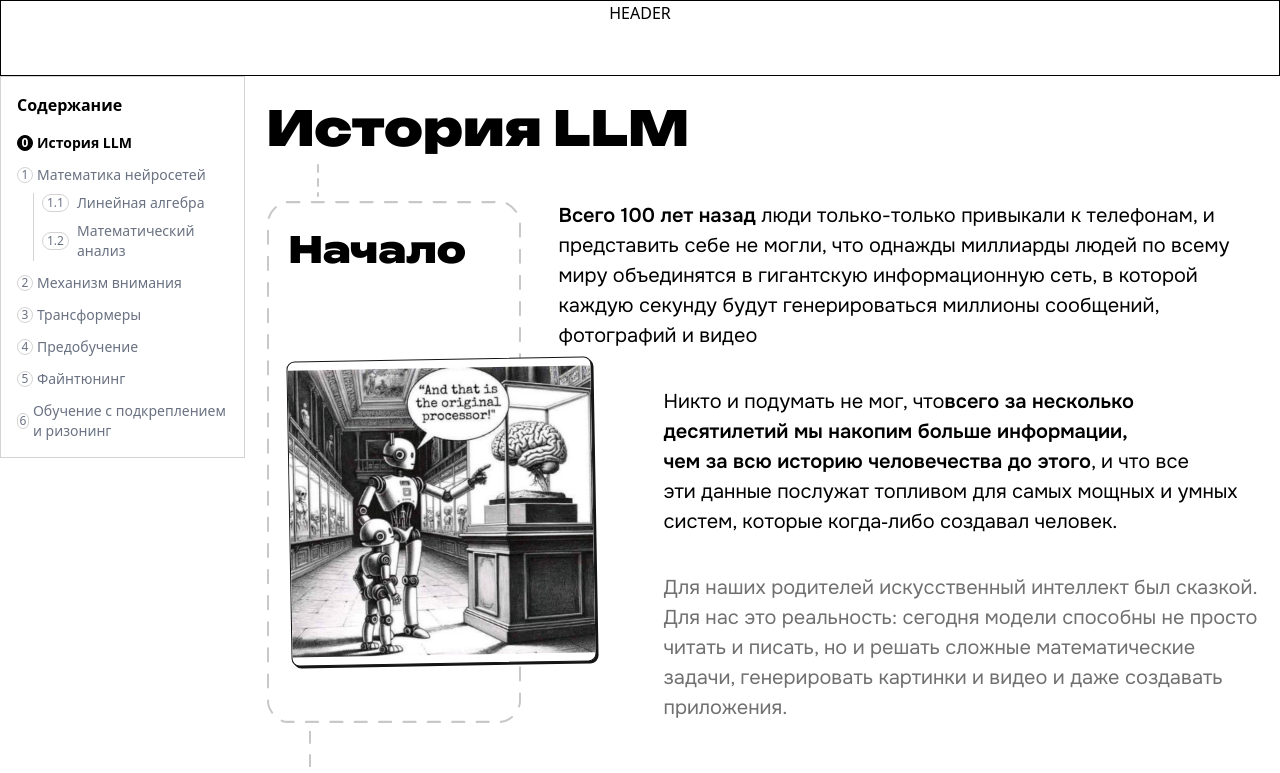
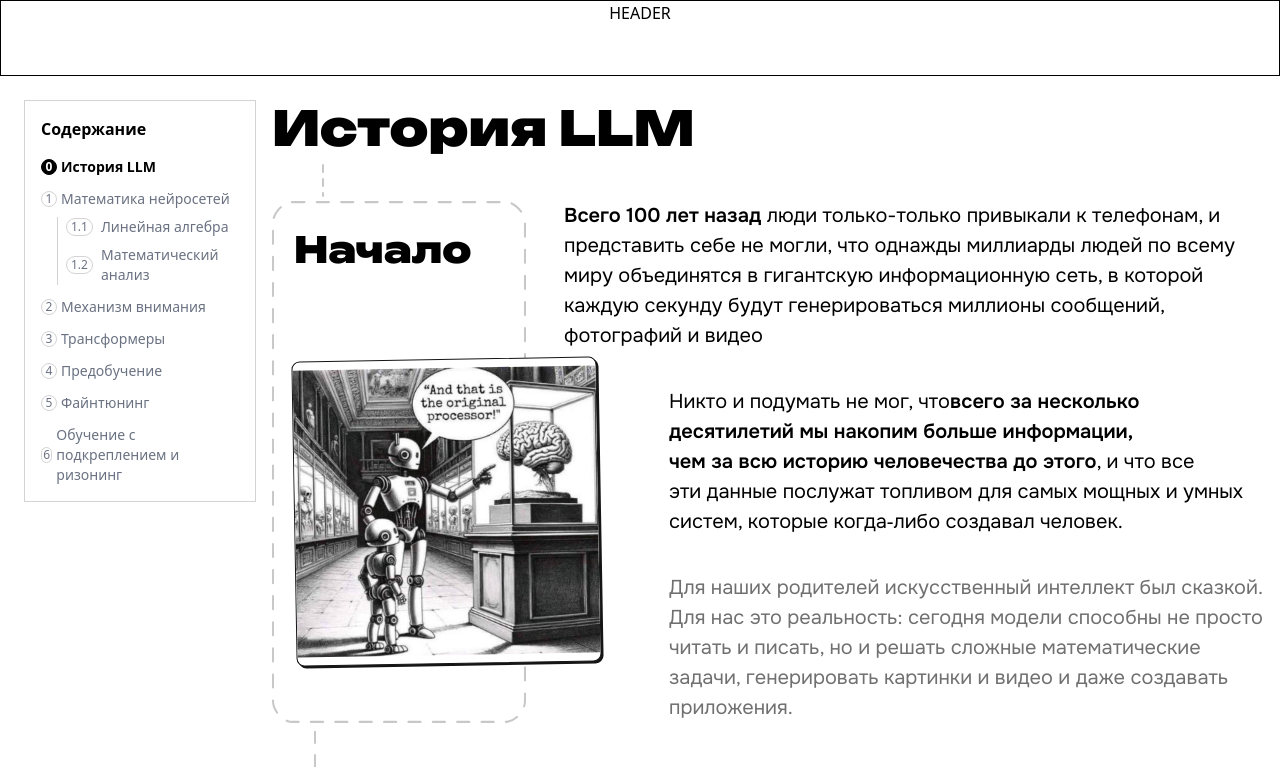
Before and after one commit to flexsovoi/xor-llm, a Next.js app: page / in a window 1280 px wide. Shown: the top 773 px of the page. Built offline with nearby package versions, Linux system fonts and the light colour scheme.

Commit message:
fix sticky

```diff
--- a/src/abstract/components/Contents/Contents.tsx
+++ b/src/abstract/components/Contents/Contents.tsx
@@ -30,9 +30,12 @@ export default function TableOfContents() {
 
 	const scrollToSection = (id: string) => {
 		const el = document.getElementById(id)
+		const abstractEl = document.getElementById("abstract")
+		if (!abstractEl || !el) return
 		if (el) {
-			const y = el.getBoundingClientRect().top + window.pageYOffset - 350
-
+			const offset = abstractEl.getBoundingClientRect().width < 1024 ? 350 : 0
+			const y = el.getBoundingClientRect().top + window.pageYOffset - offset
+			console.log(offset)
 			window.scrollTo({ top: y, behavior: "smooth" })
 			setActiveId(id)
 			setIsOpen(false)
@@ -43,7 +46,7 @@ export default function TableOfContents() {
 
 	return (
 		<aside
-			className={`sticky top-0 z-11 h-fit w-full border border-[#D3D3D3] bg-white p-4 text-sm lg:w-[245px]`}
+			className={`sticky top-0 z-11 h-fit w-full border border-[#D3D3D3] bg-white p-4 text-sm lg:top-6 lg:mt-6 lg:ml-6 lg:w-[245px]`}
 		>
 			{/* Header with toggle on mobile */}
 			<div
```
